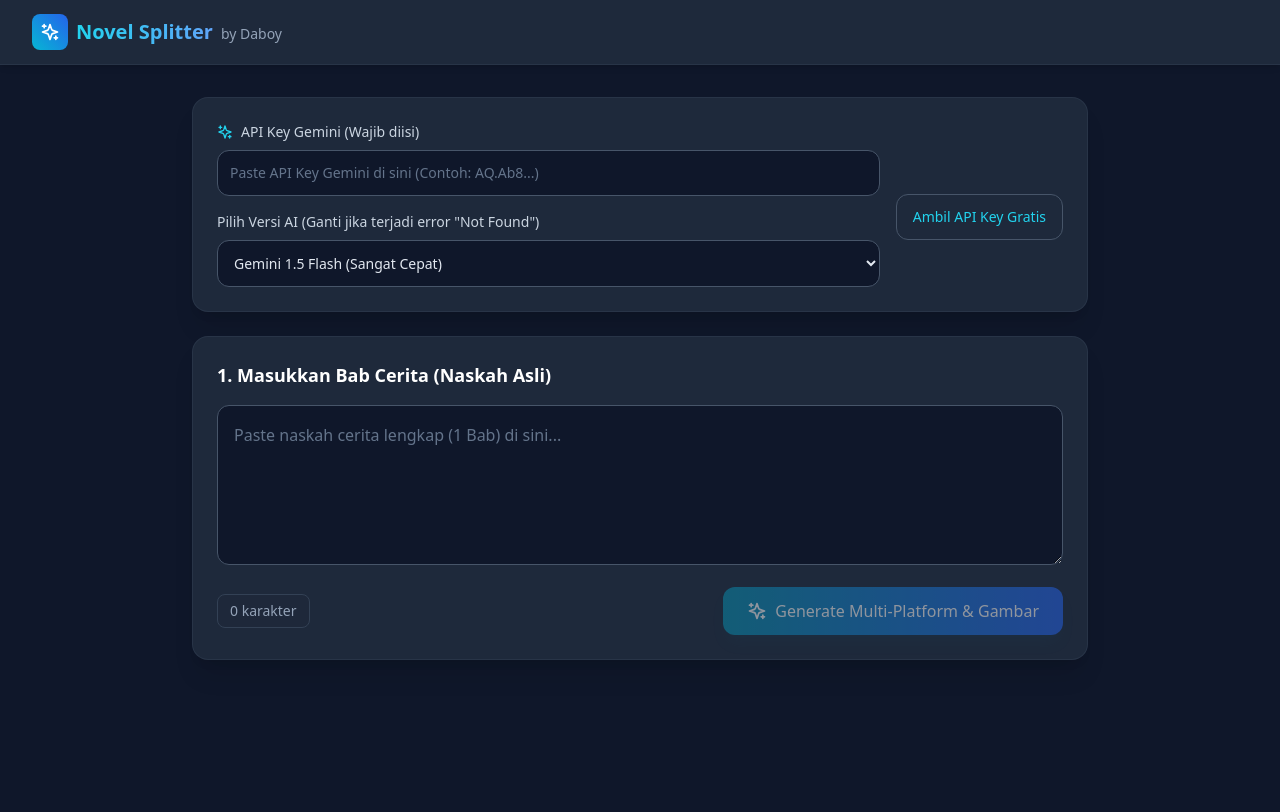
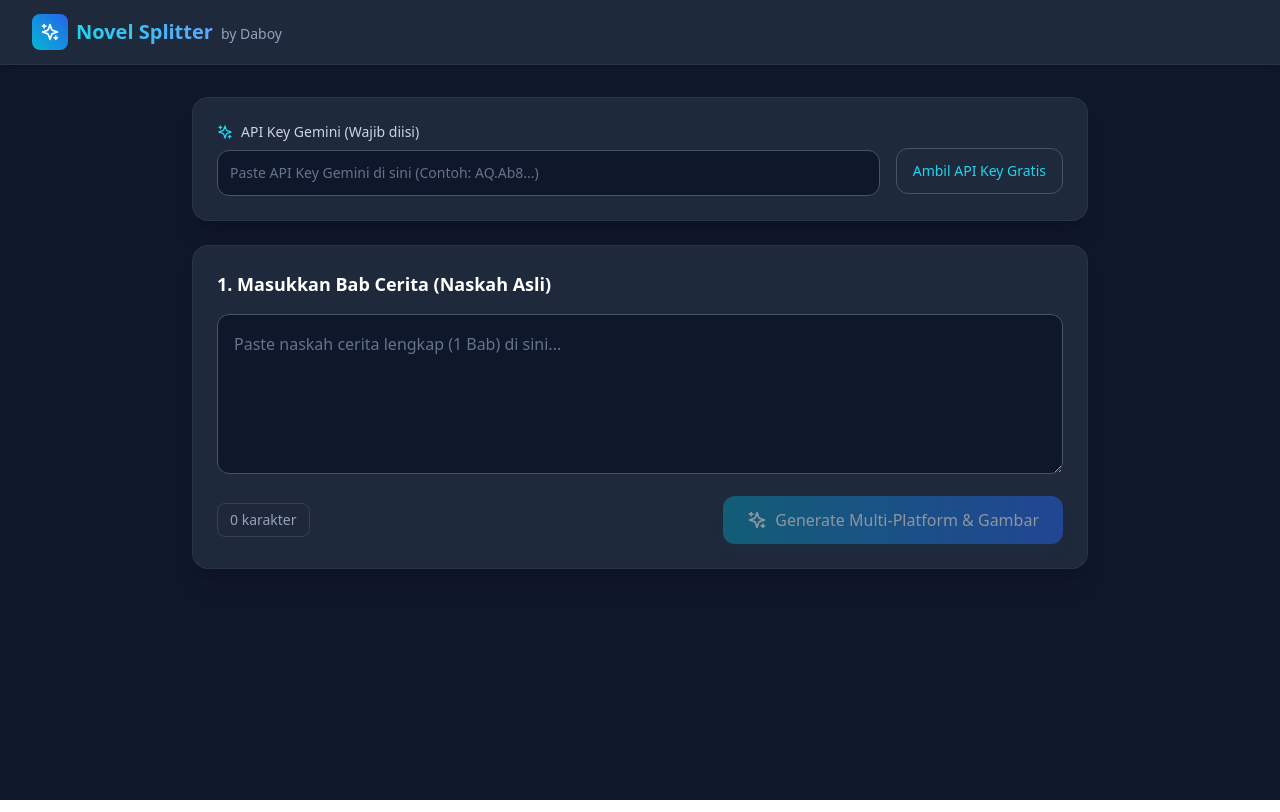
Before and after one commit to triboymustika/novelsplitters, a React (Vite) app: page / in a window 1280 px wide. Built offline with nearby package versions, Linux system fonts and the light colour scheme.

Commit message:
Refactor API key handling and update model version
Removed model selection functionality and updated API URL to use the latest Gemini version.

```diff
--- a/src/App.jsx
+++ b/src/App.jsx
@@ -10,18 +10,11 @@ export default function App() {
 
   // Mengambil API Key dari browser pembeli/pengguna (biar nggak usah ngedit kode lagi)
   const [apiKey, setApiKey] = useState(() => localStorage.getItem('gemini_api_key') || '');
-  const [modelName, setModelName] = useState(() => localStorage.getItem('gemini_model') || 'gemini-1.5-flash');
 
   const handleApiKeyChange = (e) => {
     const val = e.target.value;
     setApiKey(val);
     localStorage.setItem('gemini_api_key', val);
-  };
-
-  const handleModelChange = (e) => {
-    const val = e.target.value;
-    setModelName(val);
-    localStorage.setItem('gemini_model', val);
   };
 
   const handleGenerate = async () => {
@@ -46,8 +39,8 @@ export default function App() {
     setParts([]);
 
     try {
-      // 1. Generate text parts using Gemini (Versi Stabil Terbaru flash-latest)
-      const textApiUrl = `https://generativelanguage.googleapis.com/v1beta/models/${modelName}:generateContent?key=${apiKey.trim()}`;
+      // 1. Generate text parts using Gemini (Versi Masa Depan yang terbukti berhasil)
+      const textApiUrl = `https://generativelanguage.googleapis.com/v1beta/models/gemini-3-flash-preview:generateContent?key=${apiKey.trim()}`;
 
       const prompt = `
         Kamu adalah editor ahli untuk konten cerita Multi-Platform (Facebook, Instagram, TikTok).
@@ -308,20 +301,6 @@ export default function App() {
                 className="w-full bg-[#0F172A] border border-slate-600 rounded-xl p-3 text-slate-200 focus:outline-none focus:ring-2 focus:ring-cyan-500/50 focus:border-cyan-500 transition-all placeholder:text-slate-500 text-sm"
               />
             </div>
-            <div>
-              <label className="block text-sm font-medium text-slate-300 mb-2 flex items-center gap-2">
-                Pilih Versi AI (Ganti jika terjadi error "Not Found")
-              </label>
-              <select
-                value={modelName}
-                onChange={handleModelChange}
-                className="w-full bg-[#0F172A] border border-slate-600 rounded-xl p-3 text-slate-200 focus:outline-none focus:ring-2 focus:ring-cyan-500/50 focus:border-cyan-500 transition-all text-sm"
-              >
-                <option value="gemini-1.5-flash">Gemini 1.5 Flash (Sangat Cepat)</option>
-                <option value="gemini-1.5-pro">Gemini 1.5 Pro (Lebih Pintar)</option>
-                <option value="gemini-1.0-pro">Gemini 1.0 Pro (Versi Lama Paling Stabil)</option>
-              </select>
-            </div>
           </div>
           <a
             href="https://aistudio.google.com/app/apikey"
```
